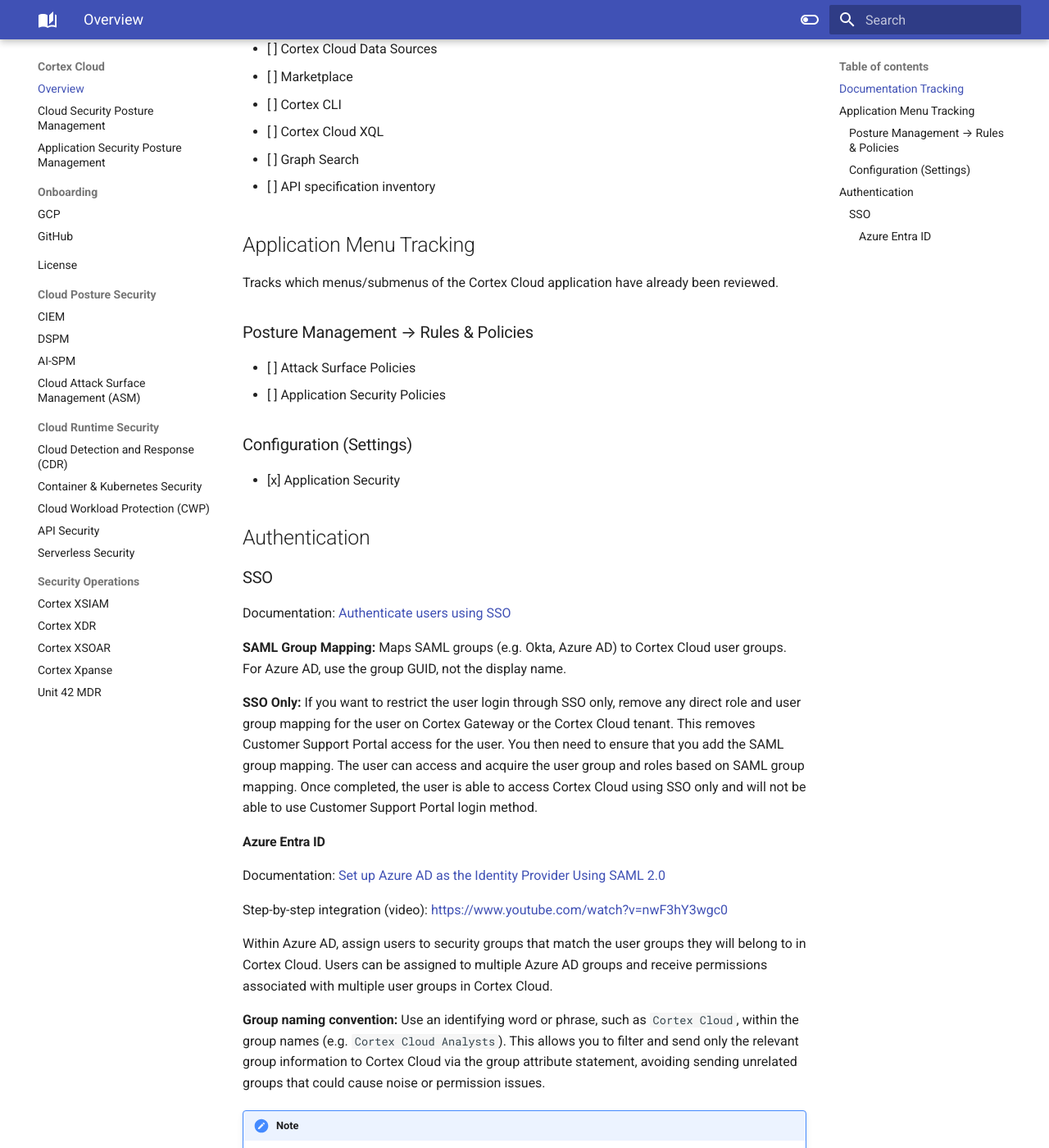
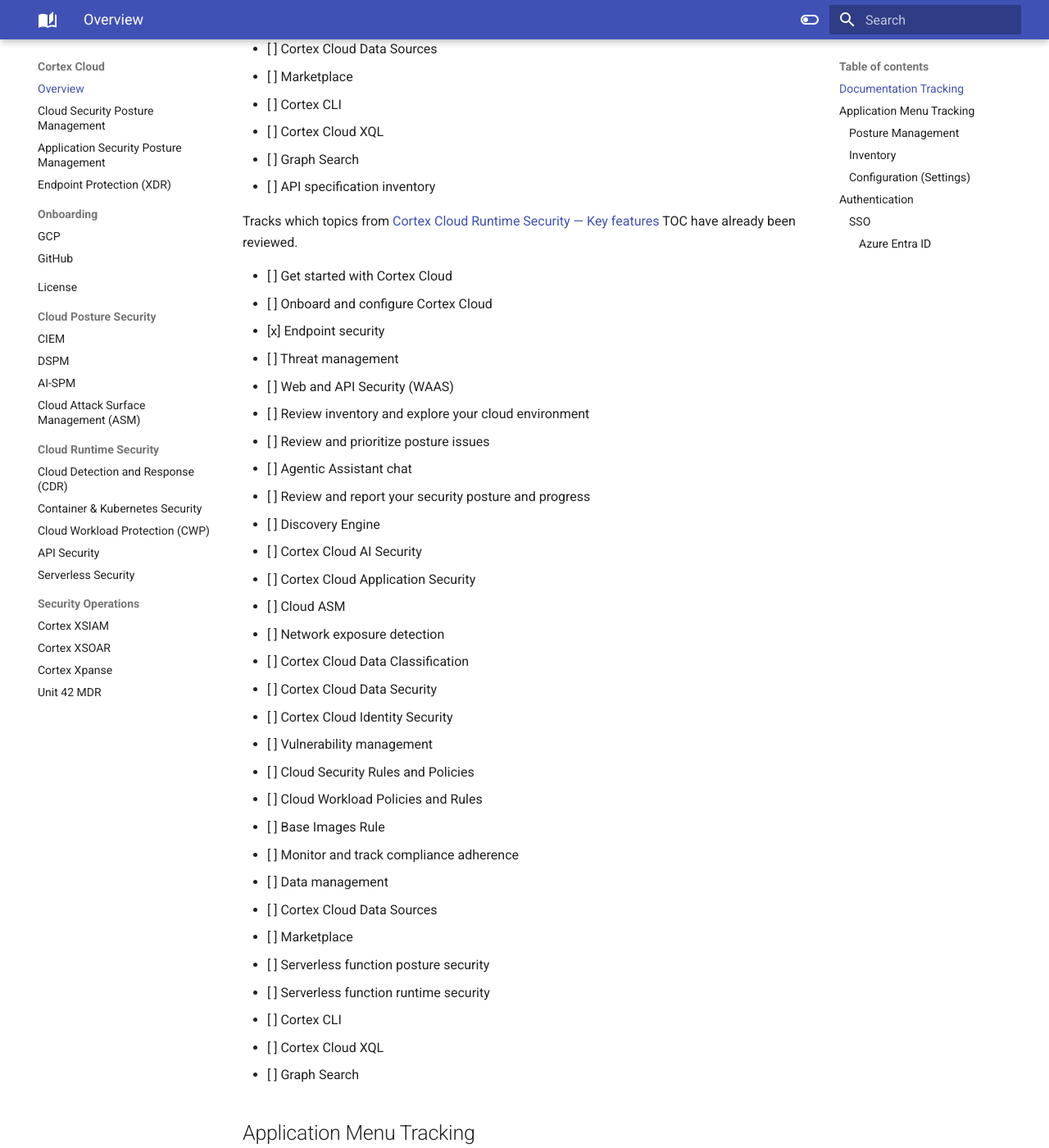
Before and after one commit to fdmsantos/mytechdocs, an MkDocs documentation site: the page built from docs/cortexcloud/cortexcloud.md, in a window 1280 px wide and 1400 px high, scrolled down 1271 px. Shown: the whole window at 82% size. Built offline with MkDocs 1.6.1 and Material for MkDocs 9.7.7, drawn with Linux system fonts in a browser that asks for light colours; some of the changed text lies outside the part shown.

Commit message:
Finalize Cortex Cloud Endpoint Security

```diff
--- a/docs/cortexcloud/cortexcloud.md
+++ b/docs/cortexcloud/cortexcloud.md
@@ -40,19 +40,62 @@ Tracks which topics from [Cortex Cloud Posture Management — Key features](http
 - [ ] Graph Search
 - [ ] API specification inventory
 
+Tracks which topics from [Cortex Cloud Runtime Security — Key features](https://docs-cortex.paloaltonetworks.com/r/Cortex-CLOUD/Cortex-Cloud-Runtime-Security-Documentation/Key-features) TOC have already been reviewed.
+
+- [ ] Get started with Cortex Cloud
+- [ ] Onboard and configure Cortex Cloud
+- [x] Endpoint security
+- [ ] Threat management
+- [ ] Web and API Security (WAAS)
+- [ ] Review inventory and explore your cloud environment
+- [ ] Review and prioritize posture issues
+- [ ] Agentic Assistant chat
+- [ ] Review and report your security posture and progress
+- [ ] Discovery Engine
+- [ ] Cortex Cloud AI Security
+- [ ] Cortex Cloud Application Security
+- [ ] Cloud ASM
+- [ ] Network exposure detection
+- [ ] Cortex Cloud Data Classification
+- [ ] Cortex Cloud Data Security
+- [ ] Cortex Cloud Identity Security
+- [ ] Vulnerability management
+- [ ] Cloud Security Rules and Policies
+- [ ] Cloud Workload Policies and Rules
+- [ ] Base Images Rule
+- [ ] Monitor and track compliance adherence
+- [ ] Data management
+- [ ] Cortex Cloud Data Sources
+- [ ] Marketplace
+- [ ] Serverless function posture security
+- [ ] Serverless function runtime security
+- [ ] Cortex CLI
+- [ ] Cortex Cloud XQL
+- [ ] Graph Search
+
 ## Application Menu Tracking
 
 Tracks which menus/submenus of the Cortex Cloud application have already been reviewed.
 
-### Posture Management → Rules & Policies
+### Posture Management
 
-- [ ] Attack Surface Policies
-- [ ] Application Security Policies
+- [x] Vulnerability Management
+- [x] Compliance
+- [ ] Rules And Policies - Attack Surface Policies
+- [x] Rules And Policies - Application Security Policies
+- [x] Rules And Policies - Cloud Workload, Cloud Security, Vulnerability Management
+- [x] Rules And Policies - Rules
+
+### Inventory
+
+- [x] Endpoints
 
 ### Configuration (Settings)
 
 - [x] Application Security
-
+- [x] General → Agent Configuration
+- [x] Issue & Exceptions
+-
 ## Authentication
 
 ### SSO
--- a/mkdocs.yml
+++ b/mkdocs.yml
@@ -110,6 +110,7 @@ nav:
       - Overview: cortexcloud/cortexcloud.md
       - Cloud Security Posture Management: cortexcloud/cspm.md
       - Application Security Posture Management: cortexcloud/aspm.md
+      - Endpoint Protection (XDR): cortexcloud/endpoint-protection.md
       - Onboarding:
           - GCP: cortexcloud/onboarding/gcp.md
           - GitHub: cortexcloud/onboarding/github.md
@@ -127,7 +128,6 @@ nav:
           - Serverless Security: cortexcloud/cloud-runtime/serverless.md
       - Security Operations:
           - Cortex XSIAM: cortexcloud/security-operations/xsiam.md
-          - Cortex XDR: cortexcloud/security-operations/xdr.md
           - Cortex XSOAR: cortexcloud/security-operations/xsoar.md
           - Cortex Xpanse: cortexcloud/security-operations/xpanse.md
           - Unit 42 MDR: cortexcloud/security-operations/unit42.md
```
Also changed, not shown: docs/cortexcloud/endpoint-protection.md (added, +119 -0 lines), docs/cortexcloud/identity-security.md (added, +7 -0 lines), docs/cortexcloud/security-operations/xdr.md (deleted, +0 -1 lines).
